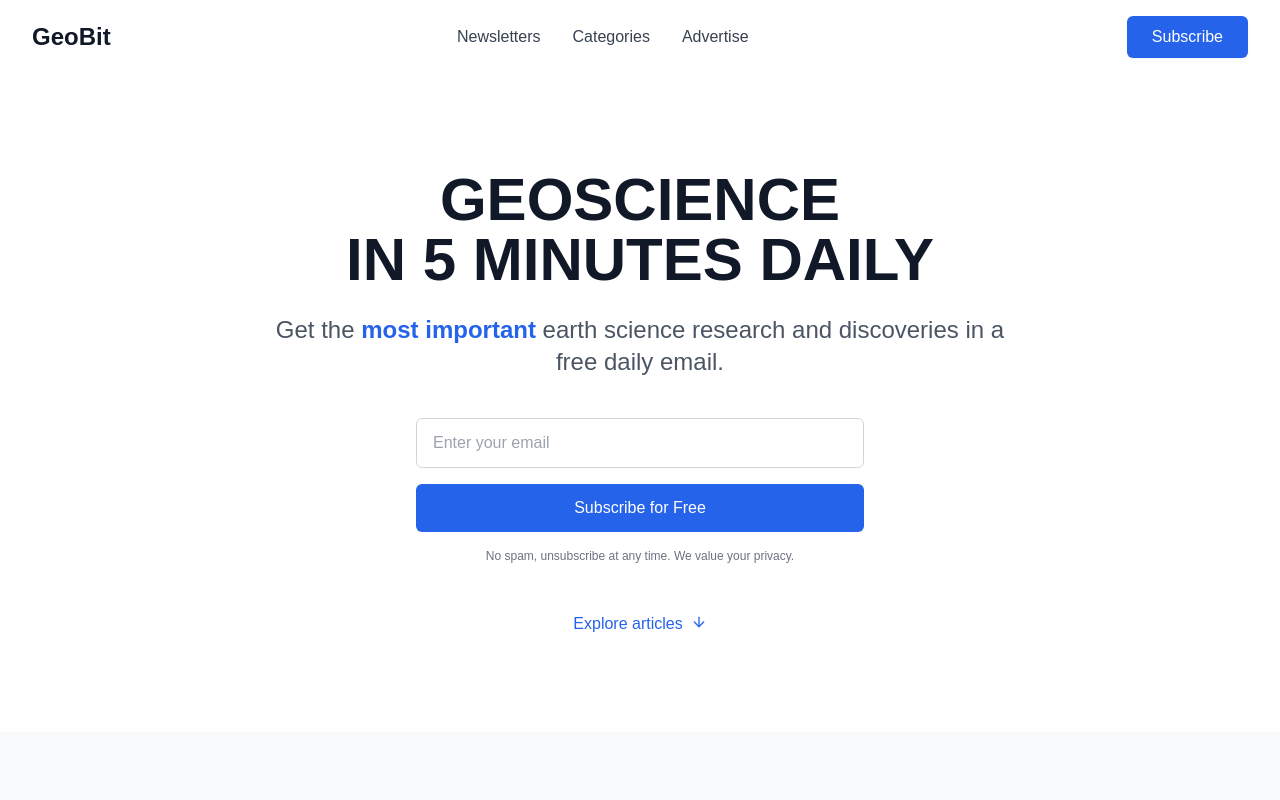
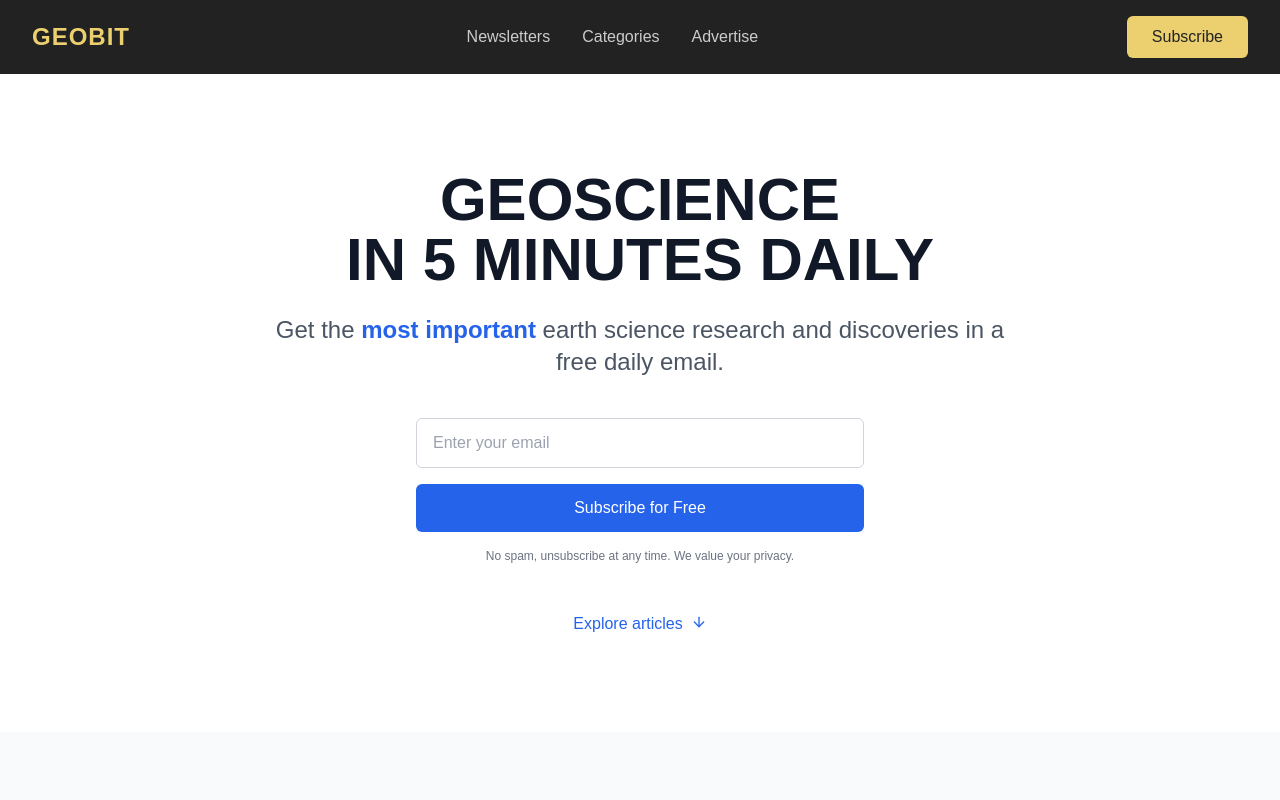
Before and after one commit to szilarddenes/geobit, a Next.js app: page / in a window 1280 px wide. Shown: the top 800 px of the page. Built offline with nearby package versions, Linux system fonts and the light colour scheme.

Commit message:
Update Header component to use dark theme

```diff
--- a/src/components/layout/Header.js
+++ b/src/components/layout/Header.js
@@ -17,14 +17,14 @@ const Header = () => {
 
   return (
     <header className={`sticky top-0 z-50 transition-all ${
-      isScrolled ? 'bg-white shadow-sm' : 'bg-white'
+      isScrolled ? 'bg-dark-lighter shadow-dark-sm' : 'bg-dark'
     }`}>
       <div className="container mx-auto px-4 sm:px-6 lg:px-8">
         <div className="flex justify-between items-center py-4">
           {/* Logo */}
           <div className="flex-shrink-0">
             <Link href="/" className="flex items-center">
-              <span className="text-2xl font-bold text-gray-900">GeoBit</span>
+              <span className="text-2xl font-extrabold text-primary brand-header">GeoBit</span>
             </Link>
           </div>
 
@@ -34,8 +34,8 @@ const Header = () => {
               href="/newsletters"
               className={`text-base font-medium ${
                 router.pathname === '/newsletters' || router.pathname.startsWith('/newsletters/')
-                  ? 'text-blue-600'
-                  : 'text-gray-700 hover:text-gray-900'
+                  ? 'text-primary'
+                  : 'text-light-muted hover:text-primary'
               }`}
             >
               Newsletters
@@ -44,8 +44,8 @@ const Header = () => {
               href="/categories"
               className={`text-base font-medium ${
                 router.pathname === '/categories' || router.pathname.startsWith('/categories/')
-                  ? 'text-blue-600'
-                  : 'text-gray-700 hover:text-gray-900'
+                  ? 'text-primary'
+                  : 'text-light-muted hover:text-primary'
               }`}
             >
               Categories
@@ -54,8 +54,8 @@ const Header = () => {
               href="/advertise"
               className={`text-base font-medium ${
                 router.pathname === '/advertise'
-                  ? 'text-blue-600'
-                  : 'text-gray-700 hover:text-gray-900'
+                  ? 'text-primary'
+                  : 'text-light-muted hover:text-primary'
               }`}
             >
               Advertise
@@ -66,7 +66,7 @@ const Header = () => {
           <div className="hidden md:block">
             <Link
               href="/subscribe"
-              className="ml-8 inline-flex items-center justify-center px-6 py-2 border border-transparent rounded-md shadow-sm text-base font-medium text-white bg-blue-600 hover:bg-blue-700"
+              className="ml-8 inline-flex items-center justify-center px-6 py-2 border border-transparent rounded-md shadow-sm text-base font-medium text-dark bg-primary hover:bg-primary-light"
             >
               Subscribe
             </Link>
@@ -76,7 +76,7 @@ const Header = () => {
           <div className="md:hidden -mr-2 flex items-center">
             <button
               type="button"
-              className="inline-flex items-center justify-center p-2 rounded-md text-gray-400 hover:text-gray-500 hover:bg-gray-100 focus:outline-none"
+              className="inline-flex items-center justify-center p-2 rounded-md text-light-muted hover:text-primary hover:bg-dark-light focus:outline-none"
               onClick={() => setIsMenuOpen(!isMenuOpen)}
             >
               <span className="sr-only">{isMenuOpen ? 'Close menu' : 'Open menu'}</span>
@@ -107,13 +107,13 @@ const Header = () => {
 
       {/* Mobile Menu */}
       <div className={`${isMenuOpen ? 'block' : 'hidden'} md:hidden`}>
-        <div className="pt-2 pb-4 space-y-1 px-4 sm:px-6">
+        <div className="pt-2 pb-4 space-y-1 px-4 sm:px-6 bg-dark-lighter">
           <Link
             href="/newsletters"
             className={`block py-2 ${
               router.pathname === '/newsletters' || router.pathname.startsWith('/newsletters/')
-                ? 'text-blue-600'
-                : 'text-gray-700 hover:text-gray-900'
+                ? 'text-primary'
+                : 'text-light-muted hover:text-primary'
             }`}
             onClick={() => setIsMenuOpen(false)}
           >
@@ -123,8 +123,8 @@ const Header = () => {
             href="/categories"
             className={`block py-2 ${
               router.pathname === '/categories' || router.pathname.startsWith('/categories/')
-                ? 'text-blue-600'
-                : 'text-gray-700 hover:text-gray-900'
+                ? 'text-primary'
+                : 'text-light-muted hover:text-primary'
             }`}
             onClick={() => setIsMenuOpen(false)}
           >
@@ -134,8 +134,8 @@ const Header = () => {
             href="/advertise"
             className={`block py-2 ${
               router.pathname === '/advertise'
-                ? 'text-blue-600'
-                : 'text-gray-700 hover:text-gray-900'
+                ? 'text-primary'
+                : 'text-light-muted hover:text-primary'
             }`}
             onClick={() => setIsMenuOpen(false)}
           >
@@ -143,7 +143,7 @@ const Header = () => {
           </Link>
           <Link
             href="/subscribe"
-            className="block py-2 mt-4 w-full text-center bg-blue-600 text-white font-medium py-2 px-4 rounded-md hover:bg-blue-700"
+            className="block mt-4 w-full text-center bg-primary text-dark font-medium py-2 px-4 rounded-md hover:bg-primary-light"
             onClick={() => setIsMenuOpen(false)}
           >
             Subscribe
```
